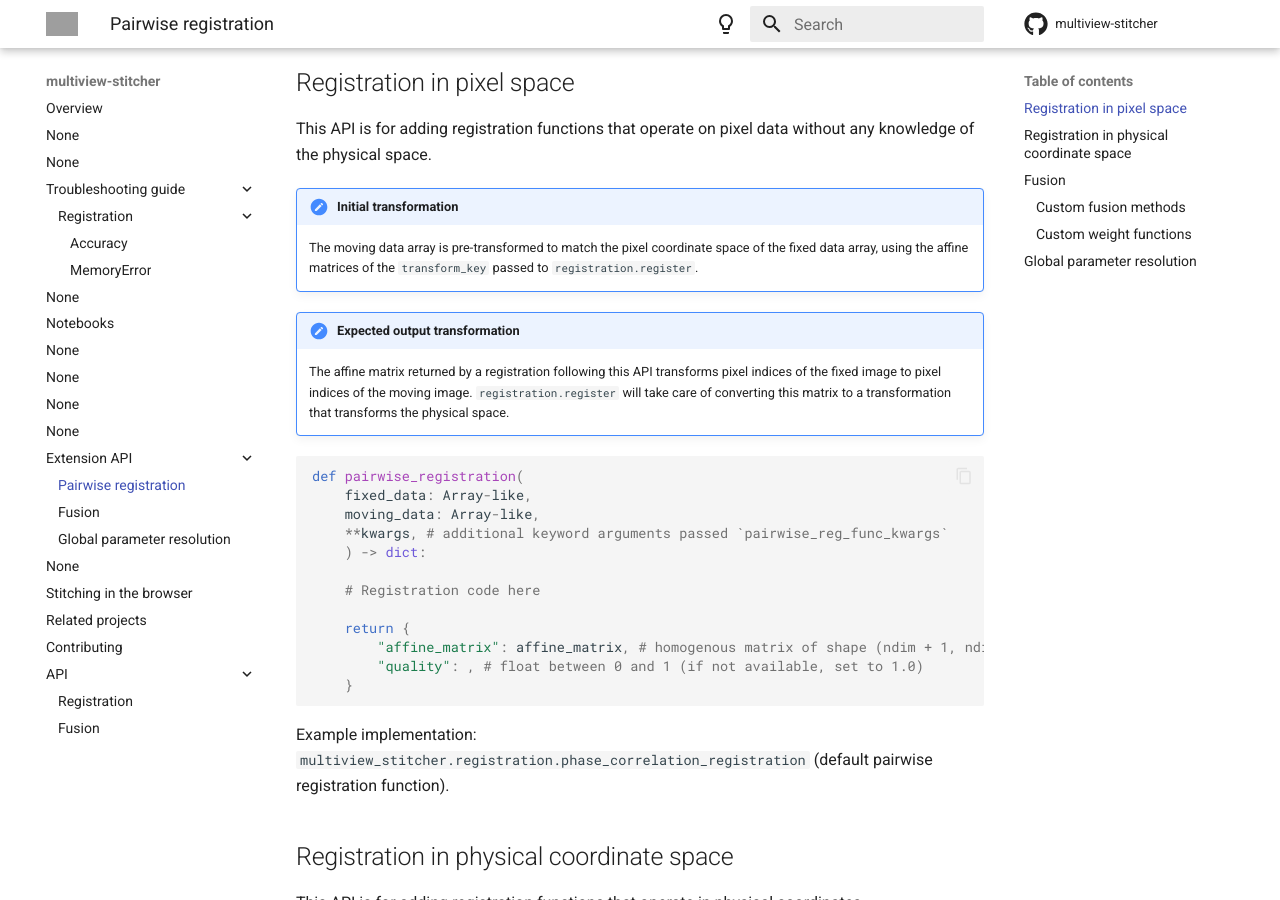
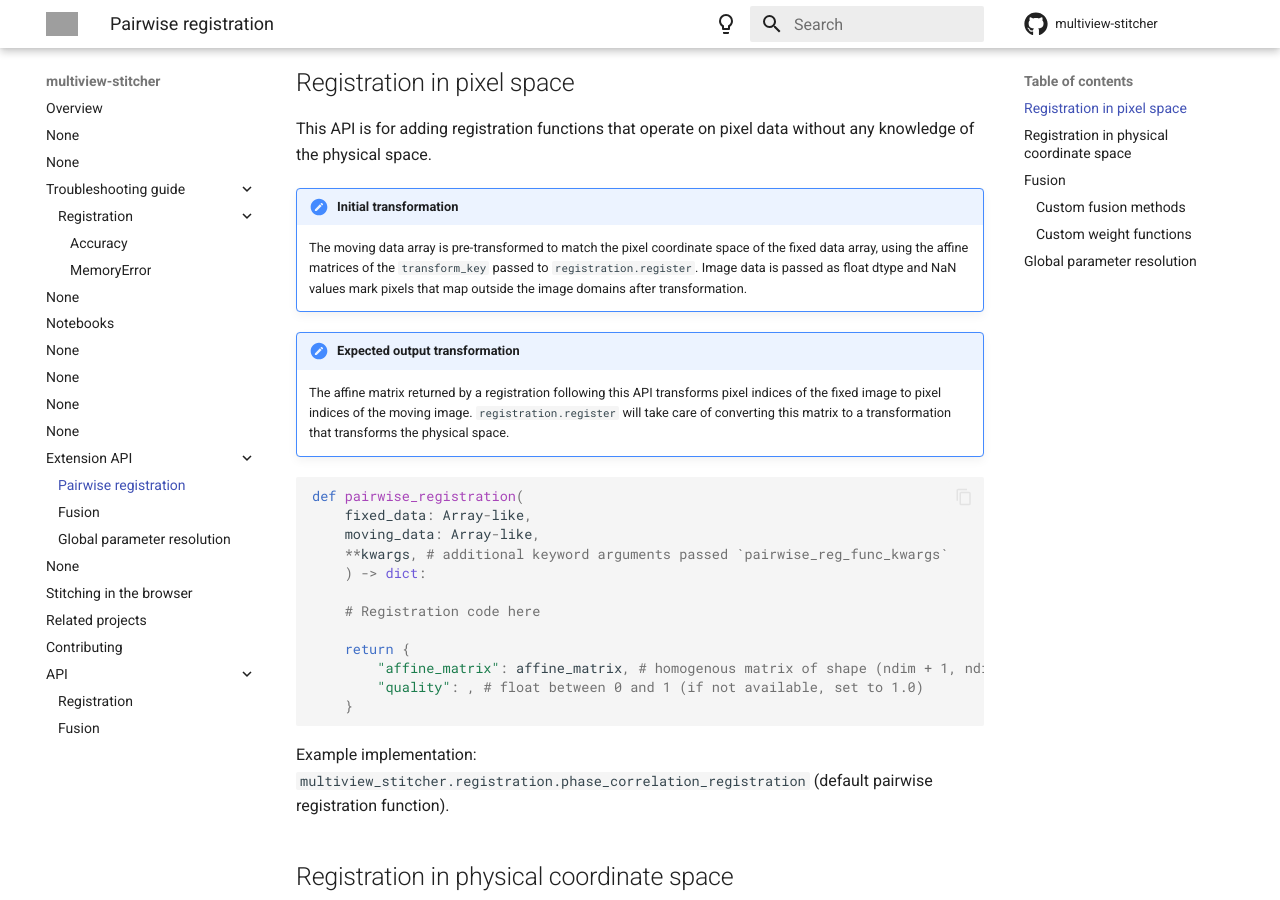
Before and after one commit to multiview-stitcher/multiview-stitcher, an MkDocs documentation site: the page built from docs/extension_api_pairwise_registration.md, in a window 1280 px wide and 900 px high, scrolled down 494 px. Built offline with MkDocs 1.6.1 and Material for MkDocs 9.7.7, drawn with Linux system fonts in a browser that asks for light colours; comment, search, counter and statistics services are not loaded; the version menu is left out; grey boxes are pictures that could not be loaded.

Commit message:
Mention in docs that pixel space registration works with float images now

```diff
--- a/docs/extension_api_pairwise_registration.md
+++ b/docs/extension_api_pairwise_registration.md
@@ -21,7 +21,7 @@ Custom registration functions can have one of the following two signatures. `reg
 This API is for adding registration functions that operate on pixel data without any knowledge of the physical space.
 
 !!! note "Initial transformation"
-    The moving data array is pre-transformed to match the pixel coordinate space of the fixed data array, using the affine matrices of the `transform_key` passed to `registration.register`.
+    The moving data array is pre-transformed to match the pixel coordinate space of the fixed data array, using the affine matrices of the `transform_key` passed to `registration.register`. Image data is passed as float dtype and NaN values mark pixels that map outside the image domains after transformation.
 
 !!! note "Expected output transformation"
     The affine matrix returned by a registration following this API transforms pixel indices of the fixed image to pixel indices of the moving image. `registration.register` will take care of converting this matrix to a transformation that transforms the physical space.
```
